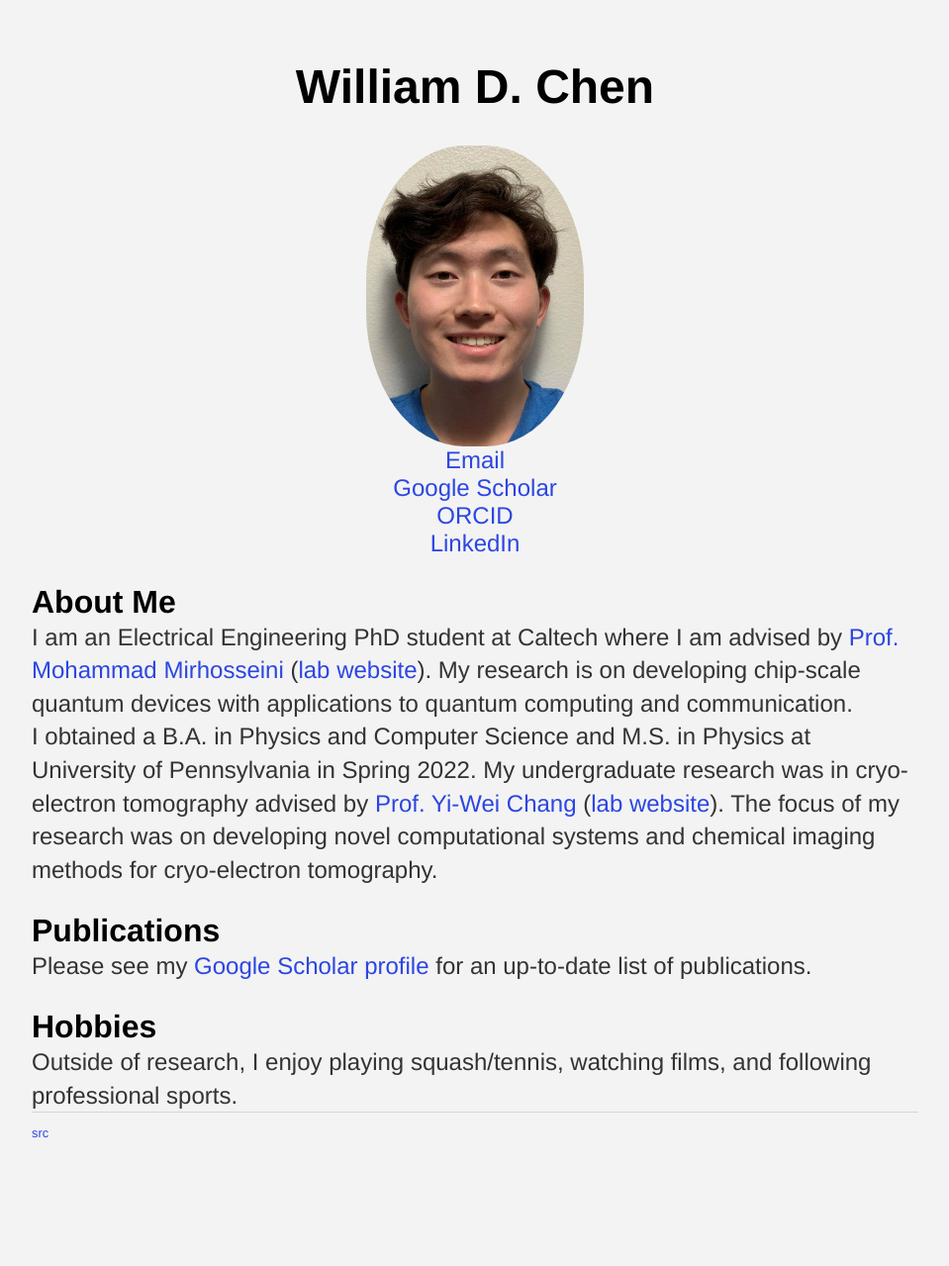
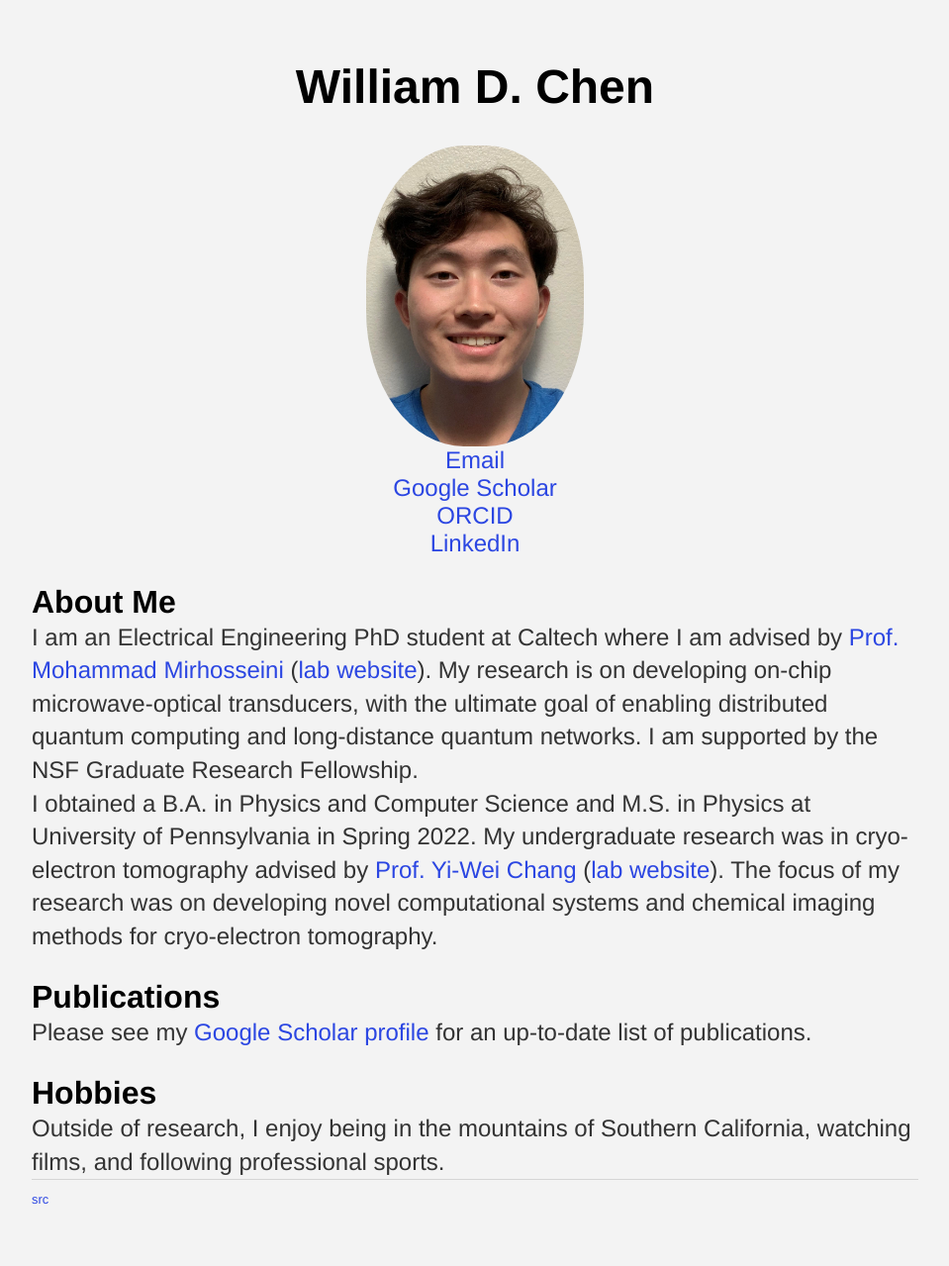
Before and after one commit to bchen00/bchen00.github.io, a Jekyll site: the page built from index.html, in a window 1280 px wide. Shown: the whole page at 99% size, without its empty margins (160-1119 px from the left). Built offline with Jekyll 4.4.1, drawn with Linux system fonts in a browser that asks for light colours; before the commit the page ends 1212 px from its top, so only the background shows below that.

Commit message:
updated bio

```diff
--- a/index.html
+++ b/index.html
@@ -20,7 +20,7 @@ title: William D. Chen
 	<h2>About Me</h2>
 	<p>
 		I am an Electrical Engineering PhD student at Caltech where I am advised by <a href="https://ee.caltech.edu/people/mohmir">Prof. Mohammad Mirhosseini</a> (<a href="https://qubit.caltech.edu/">lab website</a>).
-		My research is on developing chip-scale quantum devices with applications to quantum computing and communication.
+		My research is on developing on-chip microwave-optical transducers, with the ultimate goal of enabling distributed quantum computing and long-distance quantum networks. I am supported by the NSF Graduate Research Fellowship.
 	</p>
 
 	<p>
@@ -35,7 +35,7 @@ title: William D. Chen
 
 	<h2>Hobbies</h2>
 	<p>
-		Outside of research, I enjoy playing squash/tennis, watching films, and following professional sports.
+		Outside of research, I enjoy being in the mountains of Southern California, watching films, and following professional sports.
 	</p>
 
 </div><!-- /.blurb -->
```
